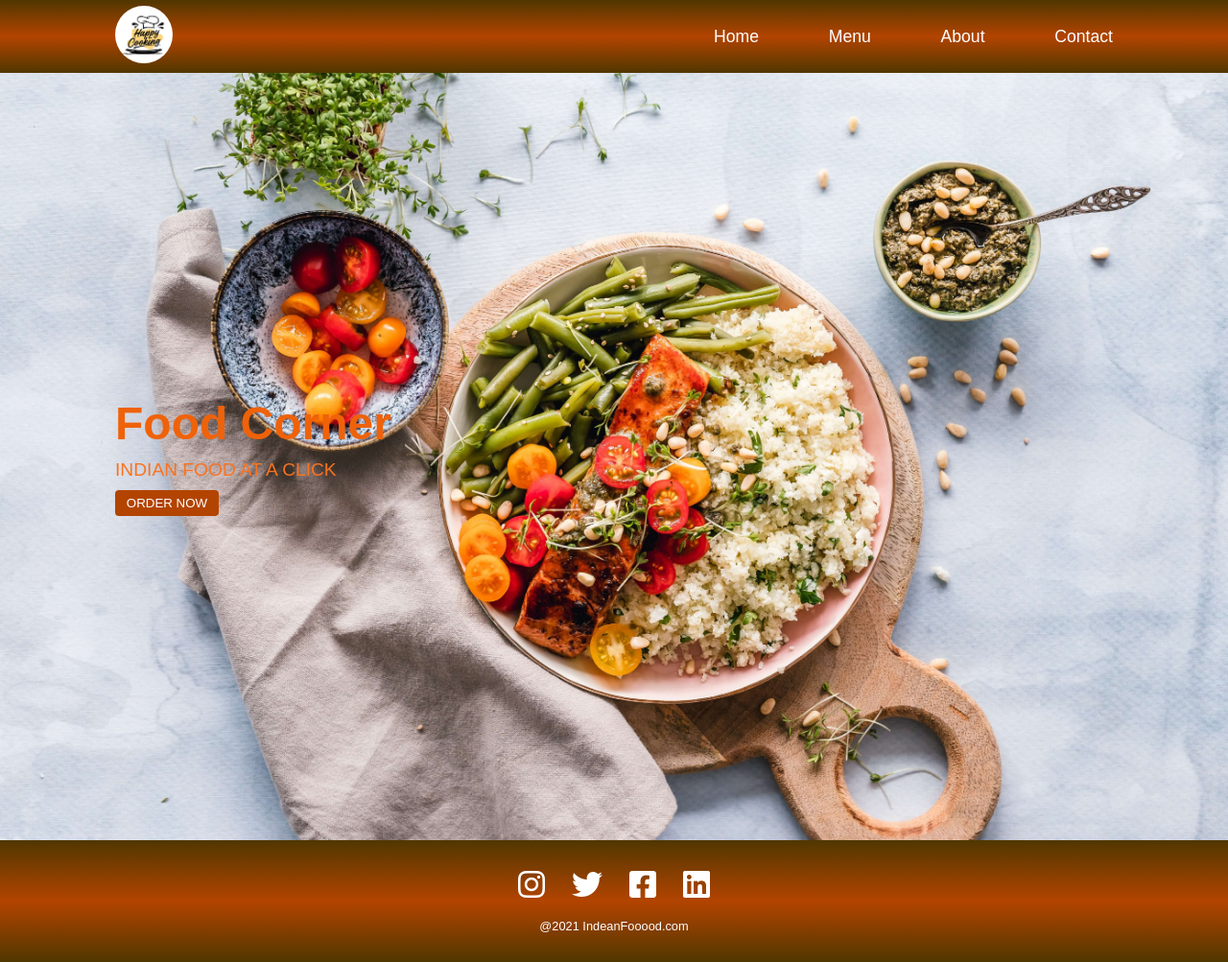
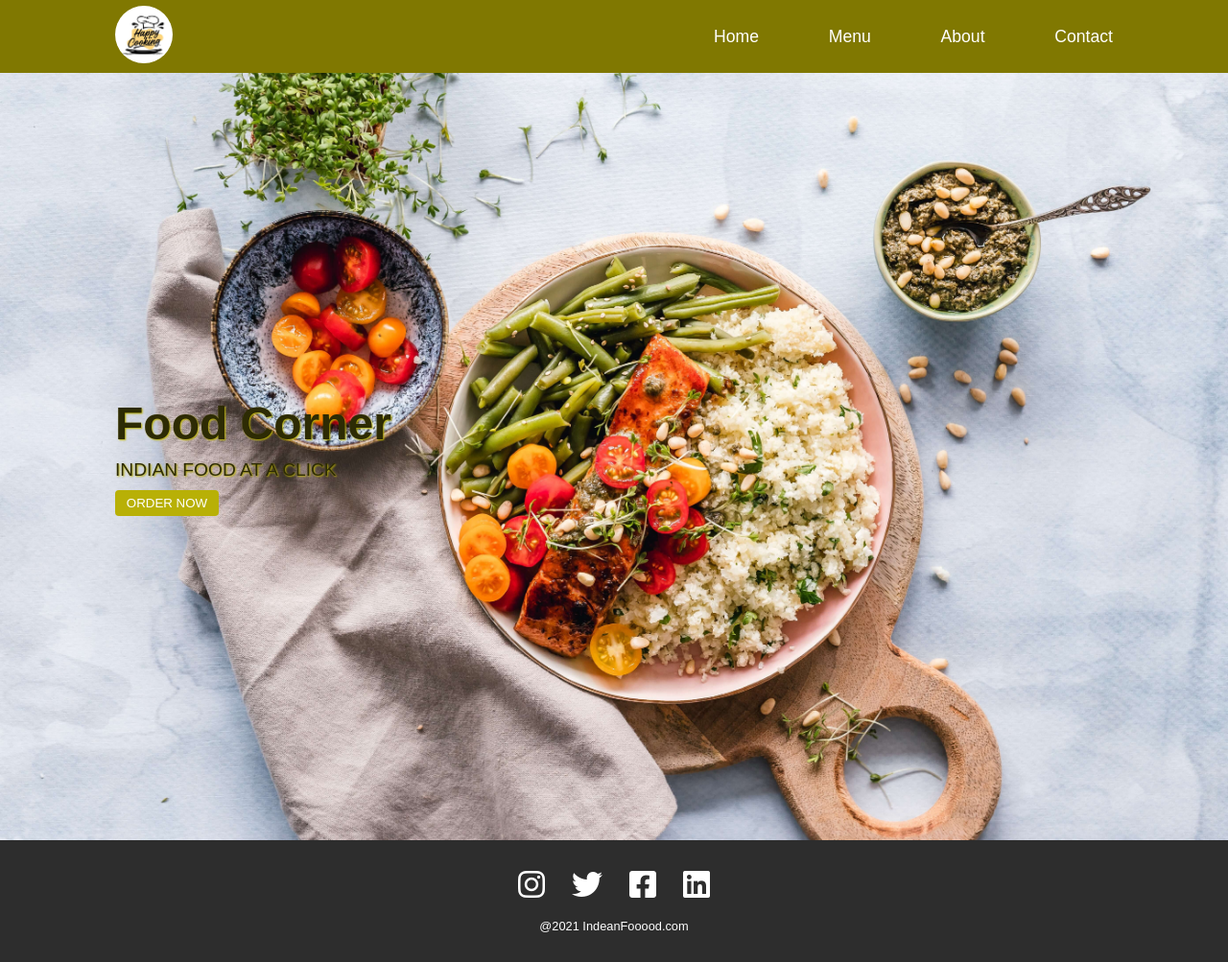
Before and after one commit to Ziba-Hemmati/ReactRouterDom, a React (Vite) app in the folder vite-project/: page / in a window 1280 px wide. Shown: the whole page at 96% size. Built offline with nearby package versions, Linux system fonts and the light colour scheme.

Commit message:
fix: colors changed

```diff
--- a/vite-project/src/styles/button.css
+++ b/vite-project/src/styles/button.css
@@ -2,7 +2,7 @@
   width: 108px;
   padding: 6px;
   color: #fff;
-  background-color: #b34400;
+  background-color: #b8b006;
   border: none;
   border-radius: 4px;
   cursor: pointer;
--- a/vite-project/src/styles/footer.css
+++ b/vite-project/src/styles/footer.css
@@ -2,7 +2,8 @@
   display: flex;
   flex-direction: column;
   align-items: center;
-  background-image: linear-gradient(#503700, #b34400, #503700);
+  /* background-image: linear-gradient(#503700, #b34400, #503700); */
+  background-color: rgb(45, 45, 45);
   padding: 30px 0;
   color: #fff;
 }
--- a/vite-project/src/styles/form.css
+++ b/vite-project/src/styles/form.css
@@ -1,5 +1,5 @@
 .contact-form-container {
-  padding: 0 30px;
+  padding: 0 50px;
 }
 
 .contact-form-container h2 {
--- a/vite-project/src/styles/header.css
+++ b/vite-project/src/styles/header.css
@@ -3,7 +3,7 @@
   justify-content: space-between;
   align-items: center;
   padding: 6px 120px;
-  background-image: linear-gradient(#503700, #b34400, #503700);
+  background-color: #807801;
 }
 .header__logo {
   width: 60px;
--- a/vite-project/src/styles/home.css
+++ b/vite-project/src/styles/home.css
@@ -12,11 +12,13 @@
 }
 .home-container h2 {
   font-size: 3rem;
-  color: #ef620a;
+  color: #2d2b04;
+  text-shadow: 1px 1px 2px #b8b006;
 }
 
 .home-container p {
   font-size: 1.2rem;
   padding: 10px 0;
-  color: #fa731f;
+  color: #2d2b04;
+  text-shadow: 1px 1px 2px #b8b006;
 }
--- a/vite-project/src/styles/menu.css
+++ b/vite-project/src/styles/menu.css
@@ -1,7 +1,3 @@
-/* .menu-container{
-    display: flex;
-    justify-content: center;
-} */
 .menu-container {
   display: flex;
   flex-direction: column;
```
